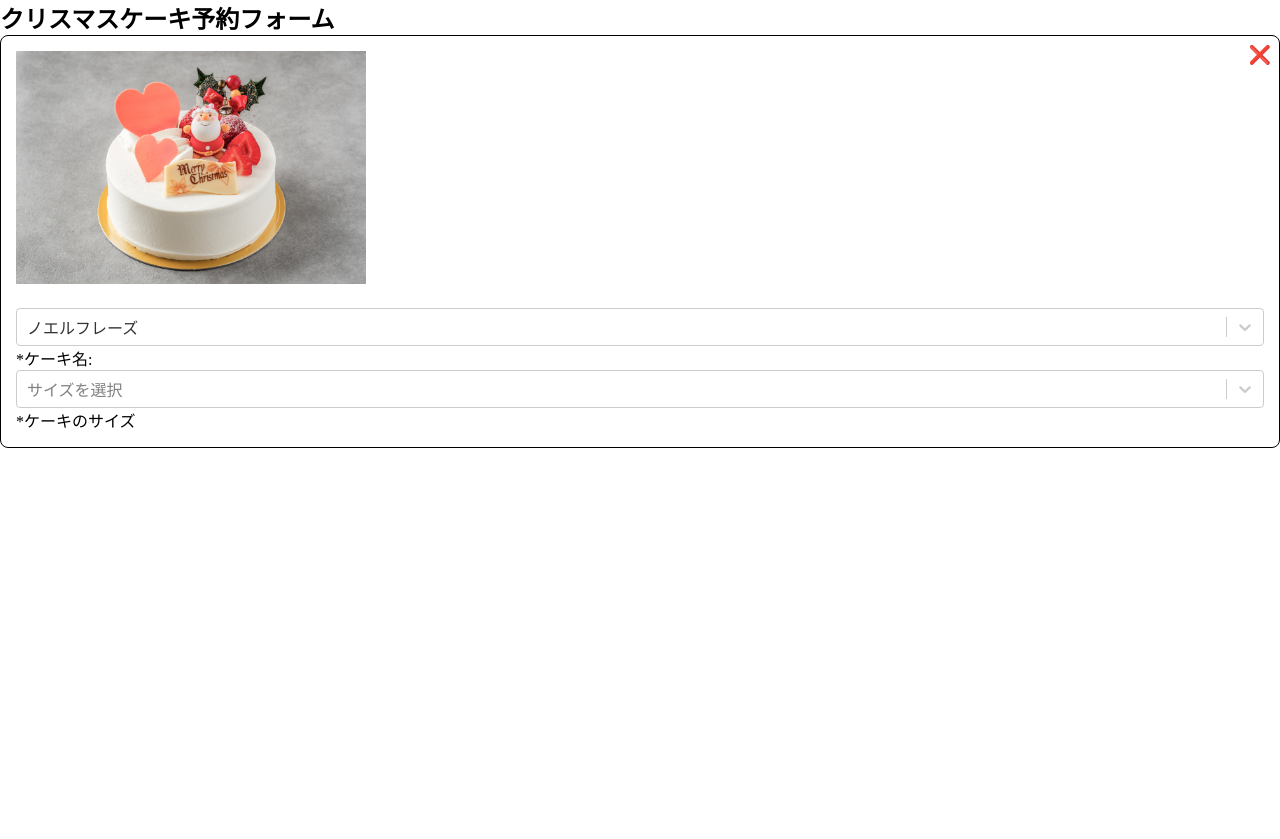
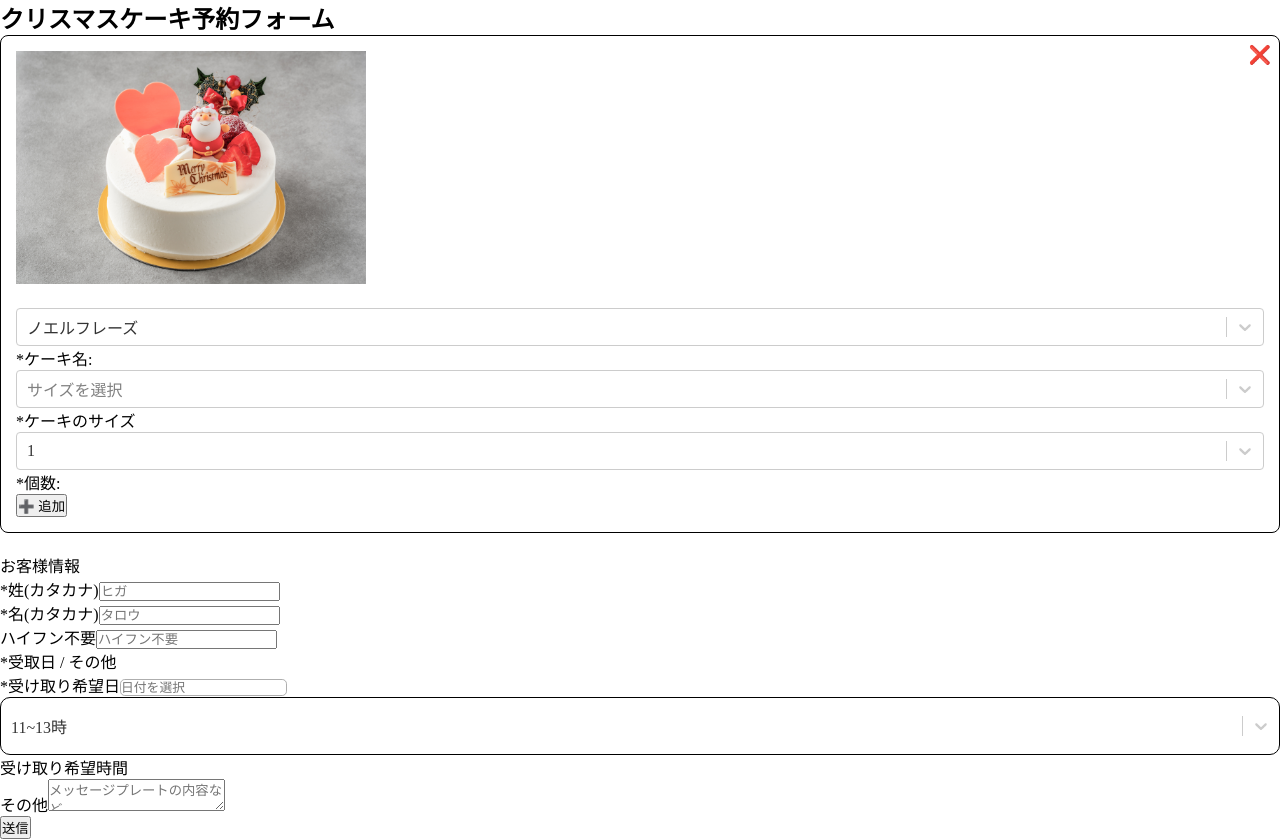
Before and after one commit to yoshimitsut/patisserie_yoyaku2, a React (Vite) app: page / in a window 1280 px wide. Before the commit the page ends 800 px from the top, so only its background shows below. Built offline with nearby package versions, Linux system fonts and the light colour scheme; no server answers.

Commit message:
add inputs e selects

```diff
--- a/package.json
+++ b/package.json
@@ -10,7 +10,9 @@
     "preview": "vite preview"
   },
   "dependencies": {
+    "date-fns": "^4.1.0",
     "react": "^19.1.1",
+    "react-datepicker": "^8.4.0",
     "react-dom": "^19.1.1",
     "react-router-dom": "^7.8.0",
     "react-select": "^5.10.2"
--- a/src/pages/OrderCake.css
+++ b/src/pages/OrderCake.css
@@ -1,4 +1,7 @@
 
+body {
+  justify-content: center;
+}
 
 .box-cake {
   position: relative;
--- a/src/pages/OrderCake.tsx
+++ b/src/pages/OrderCake.tsx
@@ -2,6 +2,14 @@ import { useState } from 'react';
 import cakesData from '../data/cake.json';
 import Select from 'react-select';
 import "./OrderCake.css";
+import DatePicker from "react-datepicker";
+import "react-datepicker/dist/react-datepicker.css";
+import { ja } from 'date-fns/locale';
+// import { data } from 'react-router-dom';
+import { addDays, endOfMonth, isAfter, isSameDay } from 'date-fns';
+import type { StylesConfig, GroupBase } from 'react-select';
+
+const API_URL = import.meta.env.VITE_API_URL;
 
 type CakeOrder = {
   cake: string;
@@ -15,7 +23,8 @@ type OptionType = {
 };
 
 
-function OrderCake() {
+export default function OrderCake() {
+  const [isSubmitting, setIsSubmitting] = useState(false);
   const cakeOptions: OptionType[] = cakesData.cakes.map(c => ({
     value: String(c.id_cake),
     label: c.name
@@ -23,25 +32,160 @@ function OrderCake() {
 
   const [cakes, setCakes] = useState<CakeOrder[]>([
     {cake: String(cakesData.cakes[0].id_cake), quantity: "1", size: ""},
-  ])
+  ]);
+
+  const quantityOptions: OptionType[] = Array.from({ length: 10 }, (_, i) => ({
+    value: String(i + 1),
+    label: String(i + 1),
+  }));
+
+  const addCake = () => {
+    setCakes(prev => [...prev, {cake: "0", quantity: "1", size: ""}]);
+  };
 
   const removeCake = (index: number) => {
     setCakes(prev => prev.filter((_, i) => i !== index))
-  }
+  };
 
   const updateCake = (index: number, field: keyof CakeOrder, value: string) => {
     setCakes(prev =>
       prev.map((item, i) => (i === index ? {...item, [field]: value } : item))
     );
   };
+  const [pickupHour, setPickupHour] = useState("11~13時");
+
+  const hoursOptions = [
+    { value: "11~13時", label: "11~13時" },
+    { value: "13~17時", label: "13~17時" },
+    { value: "17~19時", label: "17~19時" },
+  ];
+
+  const today = new Date();
+  const blockDay = 3;
+
+  const daysOff = [
+    { day: 12, month: 7}, // mês 7 = agosto
+    { day: 15, month: 7},
+    { day: 20, month: 7},
+    { day: 21, month: 7},
+    { day: 20, month: 8},// mês 7 = setembro
+    { day: 21, month: 8},
+  ];
+
+  const generateSpecificDatesWithMonth = () => {
+    const dates: Date[] = [];
+
+    daysOff.forEach(({ day, month }) => {
+      const newDate = new Date(today.getFullYear(), month, day);
+      if (isAfter(newDate, today)) {
+        dates.push(newDate);
+      }
+    });
+    return dates;
+  };
+
+  const generateBlockedDaysStart = () => {
+    const dates: Date[] = [];
+    let date = today;
+
+    const fixedDates = new Set(
+      generateSpecificDatesWithMonth().map(d => d.toDateString())
+    );
+
+    while (dates.length < blockDay) {
+      const isBlockedforAFixedDate = fixedDates.has(date.toDateString());
+      const alreadBlocked = dates.some(d => isSameDay(d, date));
+
+      if (!isBlockedforAFixedDate && !alreadBlocked) {
+        dates.push(date);
+      }
+      date = addDays(date, 1);
+    }
+    return dates;
+  }
+
+  const excludedDates = [
+    ...generateBlockedDaysStart(),
+    ...generateSpecificDatesWithMonth(),
+  ];
+
+  const isDateAllowed = (date: Date) => !excludedDates.some((d) => isSameDay(d, date));
+  const maxDate = endOfMonth(addDays(today, 31));
+  const [selectedDate, setSelectedDate] = useState<Date | null>(null);
+
+  const customStyles: StylesConfig<OptionType, false, GroupBase<OptionType>> = {
+    control: (provided, state) => ({
+      ...provided,
+      borderColor: state.isFocused ? '#FF7F50' : '#ccc',
+      boxShadow: 'none',
+      border: '1px solid #000',
+      borderRadius: '10px',
+      paddingTop: '10px',
+      paddingBottom: '10px',
+      '&:hover': {
+        borderColor: '#FF7F50',
+      },
+    }),
+  }
+
+  const handleSubmit = async (e: React.FormEvent) => {
+    e.preventDefault();
+    setIsSubmitting(true);
+
+    const telInput = (document.getElementById("tel") as HTMLInputElement).value;
+    const tel = telInput.replace(/\D/g, '');
+    const id_client = tel.slice(-4);
+
+    const data = {
+      // id_client: Math.random().toString(36).substring(2, 8),
+      id_client,
+      first_name: (document.getElementById("firstname") as HTMLInputElement).value,
+      last_name: (document.getElementById("lastname") as HTMLInputElement).value,
+      email: (document.getElementById("email") as HTMLInputElement).value,
+      tel,
+      // date: (document.getElementById("date") as HTMLSelectElement).value,
+      date: selectedDate?.toISOString().split('T')[0] || "",
+      pickupHour: (document.getElementById("pickupHour") as HTMLSelectElement).value,
+      message: (document.getElementById("message") as HTMLTextAreaElement).value,
+      cakes: cakes.map(c => {
+        const cakeData = cakesData.cakes.find(cake => Number(cake.id_cake) === Number(c.cake));
+        return {
+          ...cakeData,
+          amount: parseInt(c.quantity)
+        };
+      })
+    };
+
+    try {
+      const res = await fetch(`${API_URL}/api/reserva`, {
+        method: "POST",
+        headers: { "Content-Type": "application/json" },
+        body: JSON.stringify(data),
+      });
+
+      const result = await res.json();
+      if (result.success) {
+        // setOrderId(result.id); // armazena o id do pedido
+        alert(`送信が完了しました！受付番号: ${result.id}`);
+      }
+
+    } catch (error) {
+      alert("送信に失敗しました。");
+      console.error(error);
+    } finally {
+      setIsSubmitting(false);
+    }
+  }
 
   return (
     <div className='reservation-main'>
       <div className="container">
         <h2>クリスマスケーキ予約フォーム</h2>
-        <form className="form-order">
+        <form className="form-order" onSubmit={handleSubmit}>
+
           <div className="cake-information">
             {cakes.map((item, index) => {
+              // const selectedCake = cakeOptions.find(cake => cake.id_cake === Number(item.cake));
               const selectedCakeData = cakesData.cakes.find(
                 c => String(c.id_cake) === item.cake
               );
@@ -101,23 +245,91 @@ function OrderCake() {
                   </div>
                 )}
 
+                <div className='input-group'>
+                  <Select<OptionType>
+                  options={quantityOptions}
+                  value={quantityOptions.find(q => q.value === item.quantity || null)}
+                  onChange={selected =>
+                    updateCake(index, 'quantity', selected?.value || '1')
+                  }
+                  classNamePrefix='react-select'
+                  placeholder='数量'
+                  />
+                  <label className='select-group'>*個数:</label>
+                </div>
 
+                <button type='button' onClick={addCake} className='btn-add-cake'>
+                  ➕ 追加
+                </button>
               </div>
             )}
-            )}
+          )}
+          </div>
+
+          <div className="client-information">
+            <label htmlFor="full-name" className='title-information'>お客様情報</label>
+            <div className="full-name">
+              <div className='name-label input-group'>
+                  <label htmlFor="name-label">*姓(カタカナ)</label>
+                  <input type="text" name="first-name" id="first-name" placeholder="ヒガ" />
+              </div>
+              <div className='name-label input-group'>
+                  <label htmlFor="first-name">*名(カタカナ)</label>
+                  <input type="text" name="lastname" id="lastname" placeholder="タロウ" />
+              </div>
+              <div className='input-group'>
+                <label htmlFor="tel">ハイフン不要</label>
+                {/* <input type="text" name="tel" id="tel" placeholder='ハイフン不要' /> */}
+                <input type="tel" name="tel" id="tel" placeholder='ハイフン不要'/>
+              </div>
+            </div>
 
           </div>
 
-          <div className="client-information">
+          <div className="date-information">
+            <label htmlFor="date" className='title-information'>*受取日 / その他</label>
+            <div className='input-group'>
+              <label htmlFor="datepicker">*受け取り希望日</label>
+              <DatePicker
+                selected={selectedDate}
+                onChange={(date) => setSelectedDate(date)}
+                minDate={today}
+                maxDate={maxDate}
+                excludeDates={excludedDates}
+                filterDate={isDateAllowed}
+                dateFormat="yyyy年MM月dd日"
+                placeholderText="日付を選択"
+                className="react-datepicker"
+                locale={ja}
+                calendarClassName="datepicker-calendar"
+              />
+            </div>
 
+            <div className='input-group'>
+              <Select
+                inputId="pickupHour"
+                options={hoursOptions}
+                value={hoursOptions.find(h => h.value === pickupHour)}
+                onChange={(selected) => setPickupHour(selected?.value || "11~13時")}
+                classNamePrefix="react-select"
+                styles={customStyles}
+              />
+              <label htmlFor="pickupHour" className='select-group'>受け取り希望時間</label>
+            </div>
+
+            <div className='input-group'>
+              <label htmlFor="message">その他</label>
+              <textarea name="message" id="message" placeholder="メッセージプレートの内容など"></textarea>
+            </div>
           </div>
-          <div className="date-information">
 
+          <div className='btn-div'>
+            <button type='submit' className='send btn' disabled={isSubmitting}>
+              {isSubmitting ? "送信中..." : "送信"}
+            </button>
           </div>
         </form>
       </div>
     </div>
   );
 }
-
-export default OrderCake;
```
Also changed, not shown: src/types/types.ts (added, +26 -0 lines), 1 other file (tests, documents, lock files or other folders).
